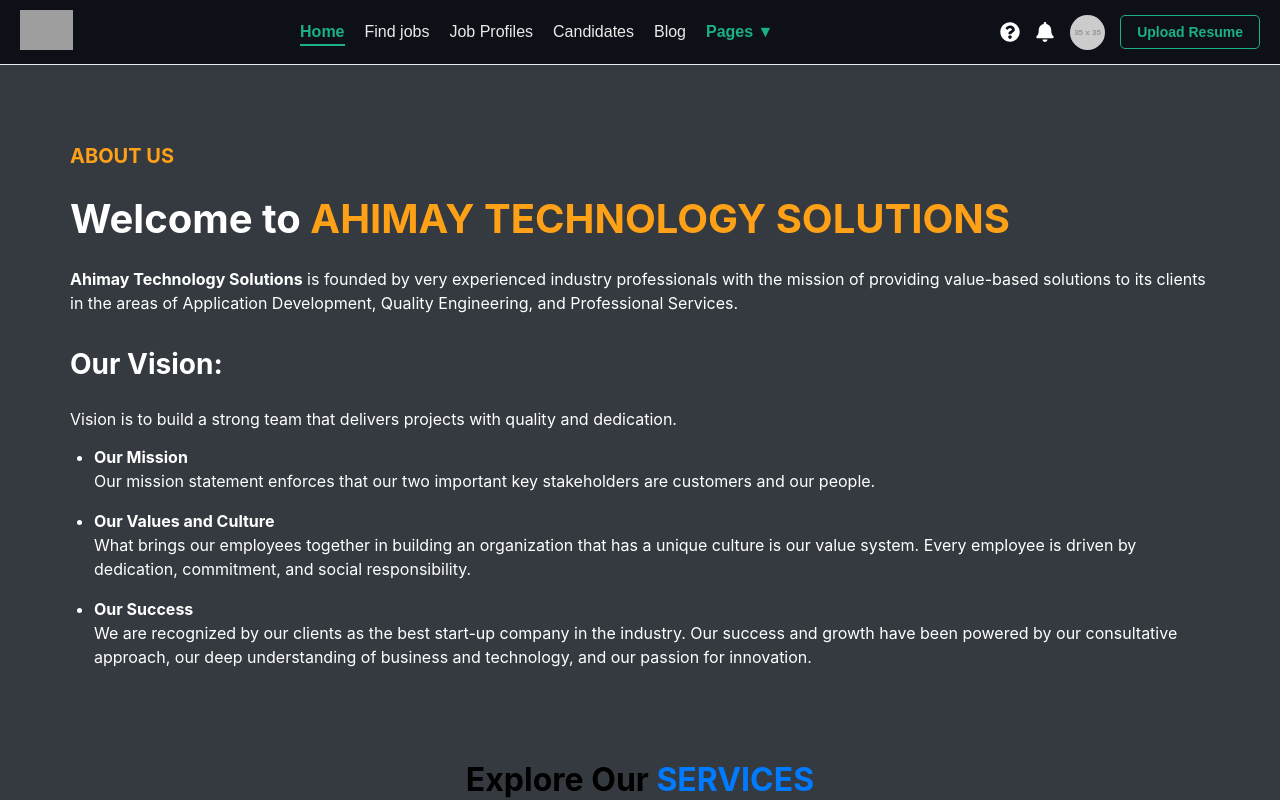
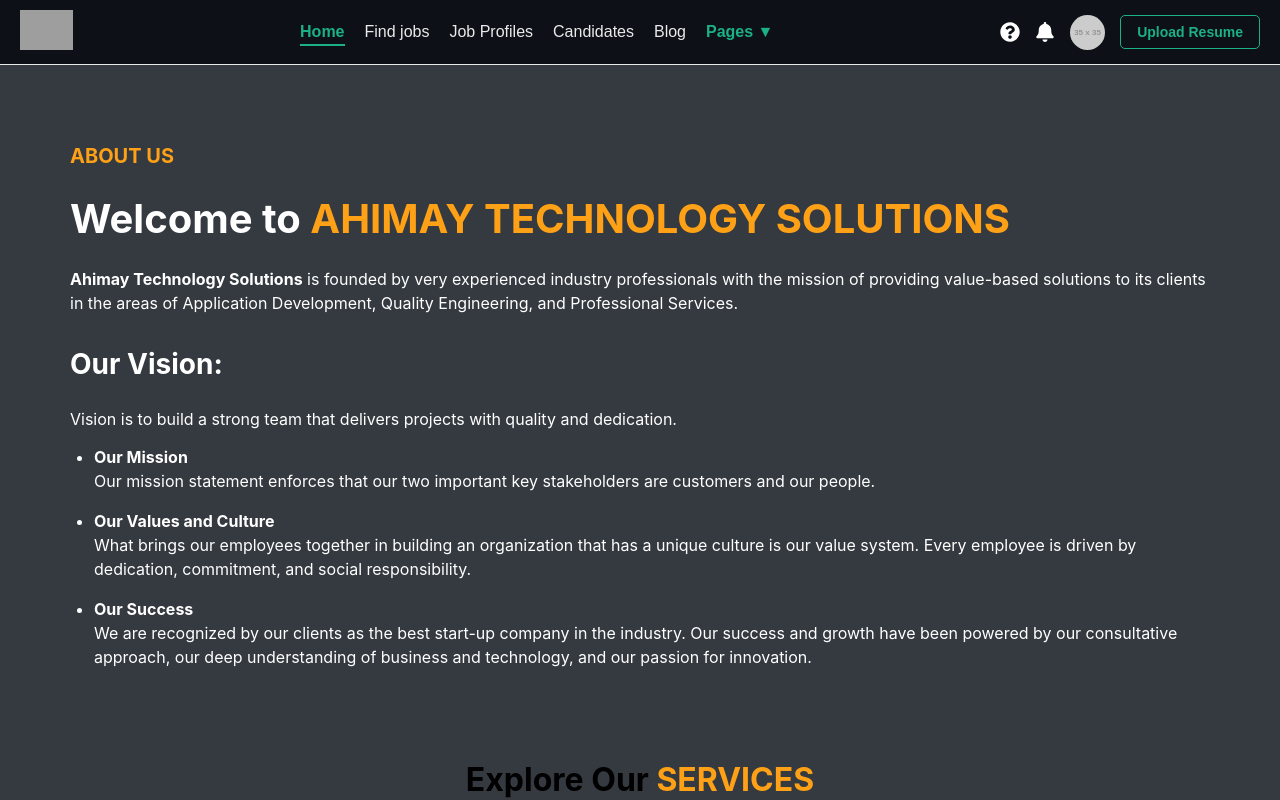
Before and after one commit to Ramkishore045/Job-finder, a React (Create React App) app: page / in a window 1280 px wide. Shown: the top 800 px of the page. Built offline with nearby package versions, Linux system fonts and the light colour scheme; grey boxes are pictures that could not be loaded; the HTML template or start-up script is replaced by a standard one.

Commit message:
add new changes

```diff
--- a/src/components/Header/Header.js
+++ b/src/components/Header/Header.js
@@ -15,7 +15,6 @@ function Header() {
     <div>
 
       <div className="header-container">
-
       <Link to="/">
       <img
         src="https://ahimay.com/images/Newahimaylogowhite1.png"
--- a/src/components/Home/Home.css
+++ b/src/components/Home/Home.css
@@ -81,7 +81,7 @@
 }
 
 .services h2 span {
-    color: #007bff;
+    color: #FEA116;
     font-weight: bold;
 }
 
```
